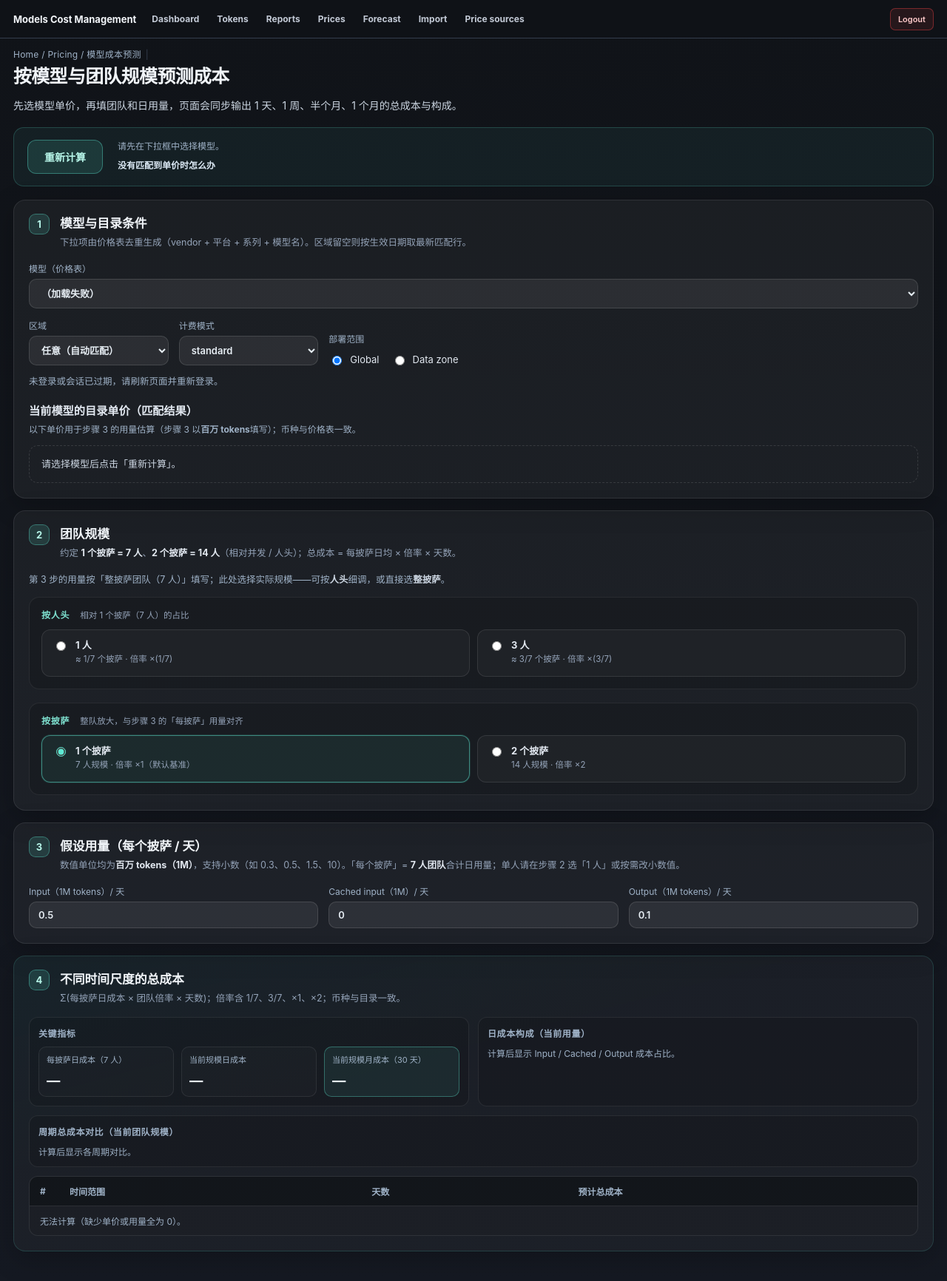
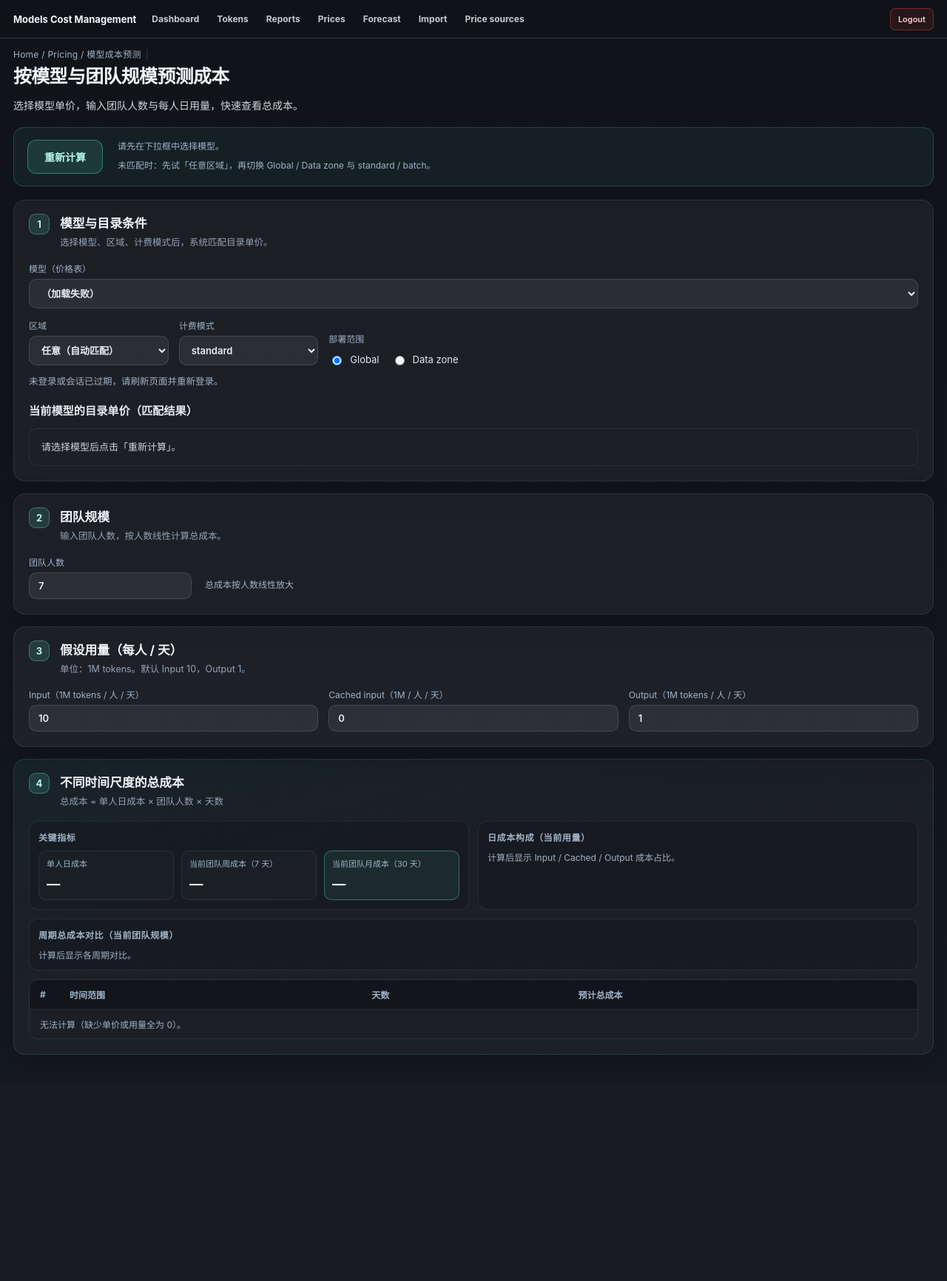
Before and after one commit to xiaxinyu/ai-cost-manager, a FastAPI app: template app/templates/forecast.html in a window 1280 px wide. Shown: the whole page at 74% size. After the commit the page ends 1426 px from the top, so only its background shows below. Run offline with FastAPI, Linux system fonts and the light colour scheme; the template is opened without the code that fills it, so the values that code supplies are empty.

Commit message:
refactor(forecast): switch to per-person usage and team size input
Co-authored-by: Cursor <cursoragent@cursor.com>

```diff
--- a/app/static/css/pages/forecast.css
+++ b/app/static/css/pages/forecast.css
@@ -37,21 +37,6 @@
   font-size: 12px;
   line-height: 1.55;
   max-width: 48rem;
-}
-
-.forecastTopBarHint summary {
-  cursor: pointer;
-  color: #dbe8f4;
-  font-weight: 650;
-  list-style: none;
-}
-
-.forecastTopBarHint summary::-webkit-details-marker {
-  display: none;
-}
-
-.forecastTopBarHint p {
-  margin: 8px 0 0;
 }
 
 .forecastTopBarHint strong {
@@ -367,121 +352,21 @@ select,
   color: #b6f5e8;
 }
 
-.teamScaleIntro {
-  margin: 0 0 14px;
-  font-size: 12.5px;
-  line-height: 1.55;
-  max-width: 52rem;
+.teamSizeRow {
+  display: flex;
+  flex-wrap: wrap;
+  align-items: end;
+  gap: 14px 18px;
 }
 
-.teamScaleIntro strong {
-  color: #cbd5e1;
-  font-weight: 650;
+.teamSizeRow .field {
+  max-width: 220px;
 }
 
-.teamScaleGroups {
-  display: flex;
-  flex-direction: column;
-  gap: 18px;
-}
-
-.teamScaleGroup {
-  padding: 14px 16px 16px;
-  border-radius: 14px;
-  background: rgba(0, 0, 0, 0.14);
-  border: 1px solid rgba(255, 255, 255, 0.07);
-}
-
-.teamScaleGroupHead {
-  display: flex;
-  flex-wrap: wrap;
-  align-items: baseline;
-  gap: 8px 14px;
-  margin-bottom: 12px;
-}
-
-.teamScaleGroupTitle {
+.teamScaleMiniHint {
+  margin: 0 0 10px;
   font-size: 12px;
-  font-weight: 750;
-  letter-spacing: 0.06em;
-  text-transform: uppercase;
-  color: #7ee0cf;
-}
-
-.teamScaleGroupHint {
-  font-size: 11.5px;
-  color: #94a3b8;
-}
-
-.teamScaleCards {
-  display: grid;
-  grid-template-columns: repeat(2, minmax(0, 1fr));
-  gap: 10px;
-}
-
-@media (max-width: 560px) {
-  .teamScaleCards {
-    grid-template-columns: 1fr;
-  }
-}
-
-.scaleOpt {
-  display: flex;
-  flex-direction: row;
-  align-items: flex-start;
-  gap: 10px;
-  padding: 12px 14px;
-  border-radius: 12px;
-  border: 1px solid rgba(255, 255, 255, 0.1);
-  background: rgba(255, 255, 255, 0.03);
-  cursor: pointer;
-  min-height: 64px;
-  transition:
-    border-color 0.15s ease,
-    background 0.15s ease,
-    box-shadow 0.15s ease;
-}
-
-.scaleOpt:hover {
-  border-color: rgba(255, 255, 255, 0.16);
-  background: rgba(255, 255, 255, 0.05);
-}
-
-.scaleOpt:has(input:checked) {
-  border-color: rgba(94, 234, 212, 0.5);
-  background: rgba(94, 234, 212, 0.07);
-  box-shadow: 0 0 0 1px rgba(94, 234, 212, 0.12);
-}
-
-.scaleOpt:has(input:focus-visible) {
-  outline: 2px solid rgba(94, 234, 212, 0.55);
-  outline-offset: 2px;
-}
-
-.scaleOpt input {
-  flex: 0 0 auto;
-  margin-top: 3px;
-  accent-color: #5eead4;
-}
-
-.scaleOptText {
-  display: flex;
-  flex-direction: column;
-  gap: 3px;
-  min-width: 0;
-}
-
-.scaleOptTitle {
-  font-size: 13px;
-  font-weight: 650;
-  color: #e2e8f0;
-  line-height: 1.25;
-}
-
-.scaleOptHint {
-  font-size: 11.5px;
-  line-height: 1.45;
-  color: #94a3b8;
+  line-height: 1.4;
 }
 
 .modelPanel {
--- a/app/static/js/pages/forecast.js
+++ b/app/static/js/pages/forecast.js
@@ -9,6 +9,7 @@
   const tbody = document.getElementById("forecastTbody");
   const forecastHint = document.getElementById("forecastHint");
   const catalogHint = document.getElementById("catalogHint");
+  const teamSize = document.getElementById("teamSize");
   const kpiDailyPizza = document.getElementById("kpiDailyPizza");
   const kpiDailyTeam = document.getElementById("kpiDailyTeam");
   const kpiMonthTeam = document.getElementById("kpiMonthTeam");
@@ -24,9 +25,6 @@
     { days: 15, label: "半个月" },
     { days: 30, label: "1 个月" },
   ];
-
-  /** One "pizza" = 7 FTE-style concurrent seats for forecasting. */
-  const PEOPLE_PER_PIZZA = 7;
 
   /** Step 3 inputs are in millions of tokens (e.g. 0.5 → 500k tokens). */
   const TOKENS_PER_MILLION_UNIT = 1_000_000;
@@ -69,33 +67,14 @@
       .replaceAll('"', "&quot;");
   }
 
-  function teamScaleFactor() {
-    const r = document.querySelector('input[name="teamScale"]:checked');
-    const v = r && r.value;
-    if (v === "p1") return 1 / PEOPLE_PER_PIZZA;
-    if (v === "p3") return 3 / PEOPLE_PER_PIZZA;
-    if (v === "pz2") return 2;
-    return 1;
+  function teamSizeValue() {
+    const people = Number(teamSize && teamSize.value);
+    return Number.isFinite(people) && people > 0 ? Math.round(people) : 1;
   }
 
   function teamScaleSummary() {
-    const r = document.querySelector('input[name="teamScale"]:checked');
-    const v = r && r.value;
-    if (v === "p1") return { short: "1 人", people: 1, factor: 1 / PEOPLE_PER_PIZZA };
-    if (v === "p3") return { short: "3 人", people: 3, factor: 3 / PEOPLE_PER_PIZZA };
-    if (v === "pz2") return { short: "2 个披萨", people: 14, factor: 2 };
-    return { short: "1 个披萨", people: 7, factor: 1 };
-  }
-
-  function formatScaleFactor(f) {
-    const x = Number(f);
-    if (!Number.isFinite(x)) return "—";
-    if (Math.abs(x - 1) < 1e-9) return "1";
-    if (Math.abs(x - 2) < 1e-9) return "2";
-    if (Math.abs(x - 1 / PEOPLE_PER_PIZZA) < 1e-9) return "1/7";
-    if (Math.abs(x - 3 / PEOPLE_PER_PIZZA) < 1e-9) return "3/7";
-    const t = x.toFixed(3).replace(/\.?0+$/, "");
-    return t;
+    const p = teamSizeValue();
+    return { short: `${p} 人`, people: p };
   }
 
   function deploymentScope() {
@@ -123,7 +102,7 @@
     return millions * TOKENS_PER_MILLION_UNIT;
   }
 
-  function dailyUsdPerPizza(perToken) {
+  function dailyUsdPerPerson(perToken) {
     const tin = tokensPerDay("in");
     const tc = tokensPerDay("cached");
     const tout = tokensPerDay("out");
@@ -133,11 +112,11 @@
     return tin * pin + tc * pc + tout * po;
   }
 
-  function forecastRows(dailyPerPizza) {
-    const d = Number(dailyPerPizza);
-    const scale = teamScaleFactor();
+  function forecastRows(dailyPerPerson) {
+    const d = Number(dailyPerPerson);
+    const people = teamSizeValue();
     if (!Number.isFinite(d) || d < 0) return [];
-    return HORIZONS.map((h) => ({ ...h, total: d * h.days * scale }));
+    return HORIZONS.map((h) => ({ ...h, total: d * h.days * people }));
   }
 
   function setKpiText(el, text) {
@@ -152,16 +131,17 @@
     if (horizonBars) horizonBars.innerHTML = '<div class="muted">计算后显示各周期对比。</div>';
   }
 
-  function renderKpis(dailyPerPizza, currency) {
-    const d = Number(dailyPerPizza);
+  function renderKpis(dailyPerPerson, currency) {
+    const d = Number(dailyPerPerson);
     if (!Number.isFinite(d) || d < 0) {
       resetVisuals();
       return;
     }
-    const scale = teamScaleFactor();
+    const people = teamSizeValue();
+    const teamDaily = d * people;
     setKpiText(kpiDailyPizza, fmtMoney(d, currency));
-    setKpiText(kpiDailyTeam, fmtMoney(d * scale, currency));
-    setKpiText(kpiMonthTeam, fmtMoney(d * 30 * scale, currency));
+    setKpiText(kpiDailyTeam, fmtMoney(teamDaily * 7, currency));
+    setKpiText(kpiMonthTeam, fmtMoney(teamDaily * 30, currency));
   }
 
   function renderCostMix(perToken, currency) {
@@ -170,26 +150,27 @@
       costMixRows.innerHTML = '<div class="muted">计算后显示 Input / Cached / Output 成本占比。</div>';
       return;
     }
+    const people = teamSizeValue();
     const items = [
       {
         key: "input",
         label: "Input",
         unit: tokensPerDay("in") / TOKENS_PER_MILLION_UNIT,
-        cost: tokensPerDay("in") * (Number(perToken.input) || 0),
+        cost: tokensPerDay("in") * (Number(perToken.input) || 0) * people,
         cls: "mixBarInput",
       },
       {
         key: "cached_input",
         label: "Cached input",
         unit: tokensPerDay("cached") / TOKENS_PER_MILLION_UNIT,
-        cost: tokensPerDay("cached") * (Number(perToken.cached_input) || 0),
+        cost: tokensPerDay("cached") * (Number(perToken.cached_input) || 0) * people,
         cls: "mixBarCached",
       },
       {
         key: "output",
         label: "Output",
         unit: tokensPerDay("out") / TOKENS_PER_MILLION_UNIT,
-        cost: tokensPerDay("out") * (Number(perToken.output) || 0),
+        cost: tokensPerDay("out") * (Number(perToken.output) || 0) * people,
         cls: "mixBarOutput",
       },
     ];
@@ -205,7 +186,7 @@
           <div class="mixRow">
             <div class="mixHead">
               <span class="mixName">${esc(it.label)}</span>
-              <span class="mixMeta">${esc(it.unit.toFixed(2).replace(/\.?0+$/, ""))}M / 天 · ${esc(fmtMoney(it.cost, currency))}</span>
+              <span class="mixMeta">${esc(it.unit.toFixed(2).replace(/\.?0+$/, ""))}M / 人 / 天 · ${esc(fmtMoney(it.cost, currency))} / 团队 / 天</span>
             </div>
             <div class="mixTrack"><div class="mixBar ${esc(it.cls)}" style="width:${Math.max(0, Math.min(100, pct)).toFixed(2)}%"></div></div>
           </div>
@@ -241,9 +222,9 @@
       .join("");
   }
 
-  function renderTable(dailyPerPizza, currency) {
+  function renderTable(dailyPerPerson, currency) {
     if (!tbody) return;
-    const rowsData = forecastRows(dailyPerPizza);
+    const rowsData = forecastRows(dailyPerPerson);
     if (!rowsData.length) {
       tbody.innerHTML = `<tr><td colspan="4" class="muted">无法计算（缺少单价或用量全为 0）。</td></tr>`;
       return;
@@ -261,25 +242,20 @@
     renderHorizonBars(rowsData, currency);
   }
 
-  function renderVisuals(dailyPerPizza, currency, perToken) {
-    renderKpis(dailyPerPizza, currency);
+  function renderVisuals(dailyPerPerson, currency, perToken) {
+    renderKpis(dailyPerPerson, currency);
     renderCostMix(perToken, currency);
   }
 
-  function renderHint(dailyPerPizza, currency) {
+  function renderHint(dailyPerPerson, currency) {
     if (!forecastHint) return;
-    const d = Number(dailyPerPizza);
+    const d = Number(dailyPerPerson);
     if (!lastRates || !lastRates.ok || !Number.isFinite(d)) {
       forecastHint.textContent = "";
       return;
     }
     const s = teamScaleSummary();
-    forecastHint.textContent = `每披萨（7 人）日均目录成本约 ${fmtMoney(
-      d,
-      currency
-    )}；当前规模：${s.short}（约 ${s.people} 人 · 倍率 ×${formatScaleFactor(
-      s.factor
-    )}）；总成本 = 每披萨日均 × 倍率 × 天数。`;
+    forecastHint.textContent = `当前团队：${s.short} · 总成本 = 单人日成本 × 团队人数 × 天数。`;
   }
 
   function clearForecastHint() {
@@ -319,7 +295,7 @@
     `;
   }
 
-  function renderRatesOk(data, daily, cur) {
+  function renderRatesOk(data, cur) {
     if (!rateBox) return;
     rateBox.classList.remove("muted", "baselineBoxEmpty");
     rateBox.classList.add("forecastPriceBox");
@@ -329,20 +305,12 @@
         val != null && Number.isFinite(Number(val)) ? fmtMoney(Number(val), cur) : "—";
       return `<div class="priceChip"><span class="priceChipLabel">${esc(label)}</span><span class="priceChipVal">${esc(v)}</span></div>`;
     };
-    const miss = (data.missing_metrics || []).join(", ") || "无";
-    const meta = `${esc(data.vendor)} · ${esc(data.platform)} — ${esc(data.model_series)} — ${esc(data.model_name)} · 区域 ${esc(data.price_region || "—")} · ${esc(data.deployment_scope || "")} · ${esc(data.billing_mode || "")}`;
     rateBox.innerHTML = `
       <div class="priceChipRow">
         ${chip("Input / 1M tokens", p1m.input)}
         ${chip("Cached input / 1M", p1m.cached_input)}
         ${chip("Output / 1M tokens", p1m.output)}
       </div>
-      <div class="priceChipMeta muted">${meta}</div>
-      <div class="priceDailyHighlight">
-        <span class="priceDailyLabel">每披萨日均（7 人基准 · 按步骤 3 用量）</span>
-        <span class="priceDailyVal">${esc(fmtMoney(daily, cur))}</span>
-      </div>
-      <div class="baselineNotes">未匹配计量：${esc(miss)}。${esc(data.notes_zh || "")}</div>
     `;
   }
 
@@ -462,8 +430,8 @@
         cached_input: data.per_token && data.per_token.cached_input != null ? data.per_token.cached_input : 0,
         output: data.per_token && data.per_token.output != null ? data.per_token.output : 0,
       };
-      const daily = dailyUsdPerPizza(per);
-      renderRatesOk(data, daily, cur);
+      const daily = dailyUsdPerPerson(per);
+      renderRatesOk(data, cur);
       const regLabel = data.price_region || "任意匹配";
       setCalcStatus(`已匹配目录单价 · 区域 ${regLabel} · ${data.deployment_scope || dep} · ${data.billing_mode || bm}`);
       if (warnBox && daily === 0) {
@@ -484,11 +452,11 @@
     }
   }
 
-  document.querySelectorAll('input[name="teamScale"]').forEach((el) => {
-    el.addEventListener("change", () => {
+  if (teamSize) {
+    const onTeamSizeChange = () => {
       if (lastRates && lastRates.ok && lastRates.per_token) {
         const pt = lastRates.per_token;
-        const daily = dailyUsdPerPizza({
+        const daily = dailyUsdPerPerson({
           input: Number(pt.input) || 0,
           cached_input: Number(pt.cached_input) || 0,
           output: Number(pt.output) || 0,
@@ -501,8 +469,10 @@
         });
         renderHint(daily, lastRates.currency);
       }
-    });
-  });
+    };
+    teamSize.addEventListener("change", onTeamSizeChange);
+    teamSize.addEventListener("input", onTeamSizeChange);
+  }
 
   document.querySelectorAll('input[name="deployment"]').forEach((el) => {
     el.addEventListener("change", () => recalc().catch((e) => console.error(e)));
--- a/app/templates/forecast.html
+++ b/app/templates/forecast.html
@@ -34,19 +34,14 @@
           <header class="forecastHero">
             <div class="breadcrumb">Home / Pricing / 模型成本预测</div>
             <h1 class="pageTitle">按模型与团队规模预测成本</h1>
-            <p class="pageLead">先选模型单价，再填团队和日用量，页面会同步输出 1 天、1 周、半个月、1 个月的总成本与构成。</p>
+            <p class="pageLead">选择模型单价，输入团队人数与每人日用量，快速查看总成本。</p>
           </header>
 
           <div class="forecastTopBar" aria-label="快速计算">
             <button id="calcBtn" class="btn btnPrimary btnCalcTop" type="button">重新计算</button>
             <div class="forecastTopBarText">
               <p id="calcStatus" class="calcStatus muted">就绪：在下方选好模型与区域后点击，拉取目录单价并刷新预测表。</p>
-              <details class="forecastTopBarHint muted">
-                <summary>没有匹配到单价时怎么办</summary>
-                <p>
-                  先试「任意（自动匹配）」区域，再切换 Global / Data zone 与 standard / batch；最后去 <a href="/prices">Model Prices</a> 对照该模型是否有 input 或 output 计量。
-                </p>
-              </details>
+              <p class="forecastTopBarHint muted">未匹配时：先试「任意区域」，再切换 Global / Data zone 与 standard / batch。</p>
             </div>
           </div>
 
@@ -55,7 +50,7 @@
               <span class="stepBadge">1</span>
               <div>
                 <h2 id="step1h" class="cardTitle">模型与目录条件</h2>
-                <p class="cardSub">下拉项由价格表去重生成（vendor + 平台 + 系列 + 模型名）。区域留空则按生效日期取最新匹配行。</p>
+                <p class="cardSub">选择模型、区域、计费模式后，系统匹配目录单价。</p>
               </div>
             </div>
             <div class="gridModel">
@@ -84,7 +79,6 @@
             </div>
             <p id="catalogHint" class="catalogHint muted"></p>
             <h3 class="forecastPriceHeading">当前模型的目录单价（匹配结果）</h3>
-            <p class="forecastPriceLead muted">以下单价用于步骤 3 的用量估算（步骤 3 以<strong>百万 tokens</strong>填写）；币种与价格表一致。</p>
             <div id="rateBox" class="forecastPriceBox baselineBox baselineBoxEmpty muted">请选择模型后点击顶部「重新计算」。</div>
             <p id="warnBox" class="warn forecastWarn" style="display: none"></p>
           </section>
@@ -94,59 +88,15 @@
               <span class="stepBadge">2</span>
               <div>
                 <h2 id="step2h" class="cardTitle">团队规模</h2>
-                <p class="cardSub">
-                  约定 <strong>1 个披萨 = 7 人</strong>、<strong>2 个披萨 = 14 人</strong>（相对并发 / 人头）；总成本 = 每披萨日均 × 倍率 × 天数。
-                </p>
+                <p class="cardSub">输入团队人数，按人数线性计算总成本。</p>
               </div>
             </div>
-            <p class="teamScaleIntro muted">
-              第 3 步的用量按「整披萨团队（7 人）」填写；此处选择实际规模——可按<strong>人头</strong>细调，或直接选<strong>整披萨</strong>。
-            </p>
-            <div class="teamScaleGroups" role="radiogroup" aria-labelledby="step2h">
-              <div class="teamScaleGroup">
-                <div class="teamScaleGroupHead">
-                  <span class="teamScaleGroupTitle">按人头</span>
-                  <span class="teamScaleGroupHint">相对 1 个披萨（7 人）的占比</span>
-                </div>
-                <div class="teamScaleCards">
-                  <label class="scaleOpt">
-                    <input type="radio" name="teamScale" value="p1" />
-                    <div class="scaleOptText">
-                      <span class="scaleOptTitle">1 人</span>
-                      <span class="scaleOptHint">≈ 1/7 个披萨 · 倍率 ×(1/7)</span>
-                    </div>
-                  </label>
-                  <label class="scaleOpt">
-                    <input type="radio" name="teamScale" value="p3" />
-                    <div class="scaleOptText">
-                      <span class="scaleOptTitle">3 人</span>
-                      <span class="scaleOptHint">≈ 3/7 个披萨 · 倍率 ×(3/7)</span>
-                    </div>
-                  </label>
-                </div>
+            <div class="teamSizeRow">
+              <div class="field">
+                <label class="muted" for="teamSize">团队人数</label>
+                <input id="teamSize" type="number" min="1" step="1" value="7" />
               </div>
-              <div class="teamScaleGroup">
-                <div class="teamScaleGroupHead">
-                  <span class="teamScaleGroupTitle">按披萨</span>
-                  <span class="teamScaleGroupHint">整队放大，与步骤 3 的「每披萨」用量对齐</span>
-                </div>
-                <div class="teamScaleCards">
-                  <label class="scaleOpt">
-                    <input type="radio" name="teamScale" value="pz1" checked />
-                    <div class="scaleOptText">
-                      <span class="scaleOptTitle">1 个披萨</span>
-                      <span class="scaleOptHint">7 人规模 · 倍率 ×1（默认基准）</span>
-                    </div>
-                  </label>
-                  <label class="scaleOpt">
-                    <input type="radio" name="teamScale" value="pz2" />
-                    <div class="scaleOptText">
-                      <span class="scaleOptTitle">2 个披萨</span>
-                      <span class="scaleOptHint">14 人规模 · 倍率 ×2</span>
-                    </div>
-                  </label>
-                </div>
-              </div>
+              <p class="teamScaleMiniHint muted">总成本按人数线性放大</p>
             </div>
           </section>
 
@@ -154,25 +104,22 @@
             <div class="cardHead">
               <span class="stepBadge">3</span>
               <div>
-                <h2 id="stepTokh" class="cardTitle">假设用量（每个披萨 / 天）</h2>
-                <p class="cardSub">
-                  数值单位均为<strong>百万 tokens（1M）</strong>，支持小数（如 0.3、0.5、1.5、10）。「每个披萨」= <strong>7 人团队</strong>合计日用量；单人请在步骤 2
-                  选「1 人」或按需改小数值。
-                </p>
+                <h2 id="stepTokh" class="cardTitle">假设用量（每人 / 天）</h2>
+                <p class="cardSub">单位：1M tokens。默认 Input 10，Output 1。</p>
               </div>
             </div>
             <div class="tokenGrid">
               <div class="field">
-                <label class="muted" for="tokIn">Input（1M tokens）/ 天</label>
-                <input id="tokIn" type="number" min="0" step="any" value="0.5" />
+                <label class="muted" for="tokIn">Input（1M tokens / 人 / 天）</label>
+                <input id="tokIn" type="number" min="0" step="any" value="10" />
               </div>
               <div class="field">
-                <label class="muted" for="tokCached">Cached input（1M）/ 天</label>
+                <label class="muted" for="tokCached">Cached input（1M / 人 / 天）</label>
                 <input id="tokCached" type="number" min="0" step="any" value="0" />
               </div>
               <div class="field">
-                <label class="muted" for="tokOut">Output（1M tokens）/ 天</label>
-                <input id="tokOut" type="number" min="0" step="any" value="0.1" />
+                <label class="muted" for="tokOut">Output（1M tokens / 人 / 天）</label>
+                <input id="tokOut" type="number" min="0" step="any" value="1" />
               </div>
             </div>
           </section>
@@ -182,7 +129,7 @@
               <span class="stepBadge">4</span>
               <div>
                 <h2 id="step4h" class="cardTitle">不同时间尺度的总成本</h2>
-                <p class="cardSub">Σ(每披萨日成本 × 团队倍率 × 天数)；倍率含 1/7、3/7、×1、×2；币种与目录一致。</p>
+                <p class="cardSub">总成本 = 单人日成本 × 团队人数 × 天数</p>
               </div>
             </div>
             <p id="forecastHint" class="forecastHint muted"></p>
@@ -191,15 +138,15 @@
                 <h3 class="vizTitle">关键指标</h3>
                 <div class="kpiGrid">
                   <article class="kpiCard">
-                    <div class="kpiLabel">每披萨日成本（7 人）</div>
+                    <div class="kpiLabel">单人日成本</div>
                     <div id="kpiDailyPizza" class="kpiValue">—</div>
                   </article>
                   <article class="kpiCard">
-                    <div class="kpiLabel">当前规模日成本</div>
+                    <div class="kpiLabel">当前团队周成本（7 天）</div>
                     <div id="kpiDailyTeam" class="kpiValue">—</div>
                   </article>
                   <article class="kpiCard kpiCardAccent">
-                    <div class="kpiLabel">当前规模月成本（30 天）</div>
+                    <div class="kpiLabel">当前团队月成本（30 天）</div>
                     <div id="kpiMonthTeam" class="kpiValue">—</div>
                   </article>
                 </div>
```
